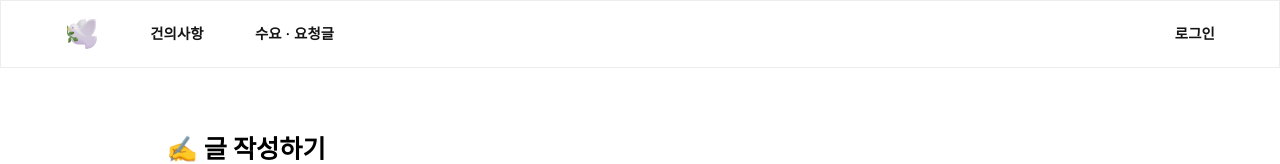
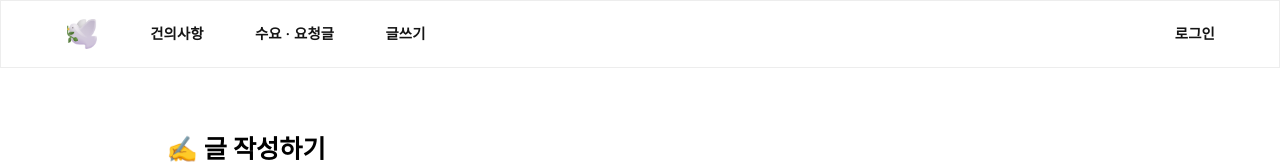
Before and after one commit to bssm-student-association/pigeon.client, a React (Create React App) app: page /post/write in a window 1280 px wide. Shown: the top 164 px of the page. Built offline with nearby package versions, Linux system fonts and the light colour scheme; a web font is replaced by a local one.

Commit message:
fix : api

```diff
--- a/src/components/common/Header/index.tsx
+++ b/src/components/common/Header/index.tsx
@@ -25,6 +25,9 @@ const Header = () => {
       <S.Navigation onClick={() => navigate("/post/connection")}>
         수요 · 요청글
       </S.Navigation>
+      <S.Navigation onClick={() => navigate("/post/write")}>
+        글쓰기
+      </S.Navigation>
       {!isLoggedIn ? (
         <S.Login onClick={handleOpenLoginModal}>로그인</S.Login>
       ) : (
--- a/src/components/ui/Write/index.tsx
+++ b/src/components/ui/Write/index.tsx
@@ -26,6 +26,7 @@ const WriteLayout = () => {
       {
         onSuccess: () => {
           navigate(`/`);
+          window.location.reload();
           queryClient.invalidateQueries(["usePostSummary"]);
           queryClient.invalidateQueries(["usePostDetail", "suggestion"]);
           queryClient.invalidateQueries(["usePostSummary", "project"]);
```
